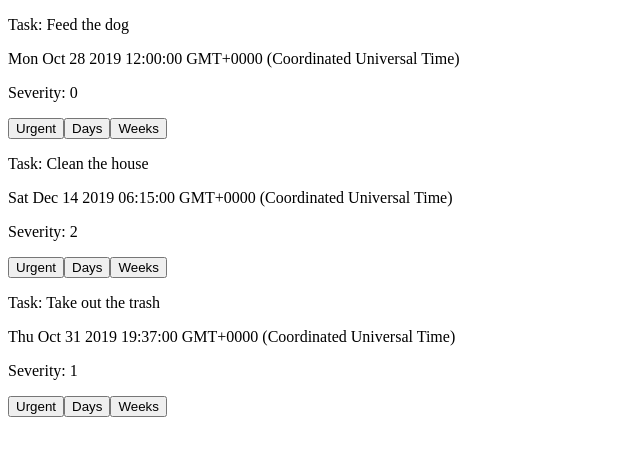
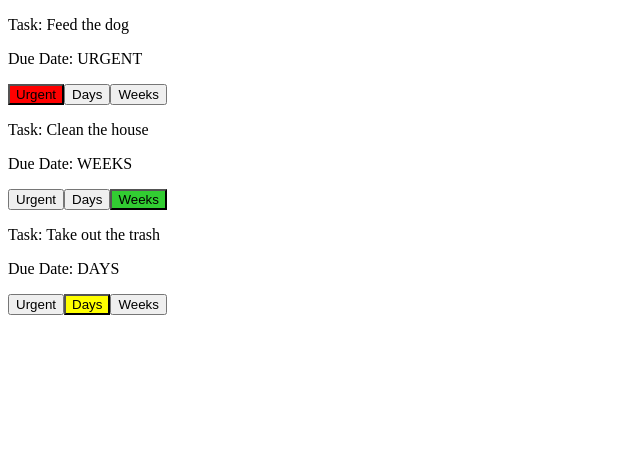
Before and after one commit to MikeLehmen/Todo_App, an Angular app: page /dashboard in a window 1280 px wide. Shown: the top 456 px of the page, without its empty margins (0-640 px from the left). Built offline with nearby package versions, Linux system fonts and the light colour scheme.

Commit message:
Implmented basic button interactions

```diff
--- a/src/app/todo-item/todo-item.component.css
+++ b/src/app/todo-item/todo-item.component.css
@@ -0,0 +1,11 @@
+.red {
+    background-color: red;
+}
+
+.yellow {
+    background-color: yellow;
+}
+
+.green {
+    background-color: limegreen;
+}
--- a/src/app/todo-item/todo-item.component.html
+++ b/src/app/todo-item/todo-item.component.html
@@ -1,14 +1,11 @@
 <div>
     <div>
         <p>Task: {{ item.task }}</p>
-        <p>{{item.dueDate.toString()}}</p>
-        <p>Severity: {{ item.severity }}</p>
+        <p>Due Date: {{ dateToString() }}</p>
     </div>
     <div>
-        <button>Urgent</button>
-        <button>Days</button>
-        <button>Weeks</button>
+        <button [ngClass]="{ red: isUrgent() }"  (click)="setUrgent()">Urgent</button>
+        <button [ngClass]="{ yellow: isDays() }"  (click)="setDays()">Days</button>
+        <button [ngClass]="{ green: isWeeks() }"  (click)="setWeeks()">Weeks</button>
     </div>
 </div>
-
-<!-- <p>Due Date:  {{ item.dueDate.getHours() }}:{{ item.dueDate.getMinutes() }} {{ item.dueDate.getMonth() }} {{ item.dueDate.getDay() }}</p> -->
--- a/src/app/todo-item/todo-item.component.ts
+++ b/src/app/todo-item/todo-item.component.ts
@@ -1,6 +1,7 @@
 import { Component, OnInit } from '@angular/core';
 import { TodoItem, SEVERITY } from './todo-item.model';
 import { Input } from '@angular/core';
+import { TodoListService } from '../todo-service/todo-service.service';
 
 @Component({
   selector: 'app-todo-item',
@@ -10,11 +11,44 @@ import { Input } from '@angular/core';
 export class TodoItemComponent implements OnInit {
   @Input() item: TodoItem;
 
-  constructor() {
+  // I don't like this dependency, fix it once everything works
+  constructor(private listService: TodoListService) {
 
    }
 
   ngOnInit() {
   }
 
+  private dateToString(): string {
+    return this.listService.getDateString(this.item);
+  }
+
+  // for button colors
+  private isUrgent(): boolean {
+    if (this.item.dueDate - SEVERITY.URGENT == 0) return true;
+    else return false;
+  }
+
+  private isDays(): boolean {
+    if (this.item.dueDate - SEVERITY.DAYS == 0) return true;
+    else return false;
+  }
+
+  private isWeeks(): boolean {
+    if (this.item.dueDate - SEVERITY.WEEKS == 0) return true;
+    else return false;
+  }
+
+  private setUrgent(): void {
+    this.item.dueDate = SEVERITY.URGENT;
+  }
+
+  private setDays(): void {
+    this.item.dueDate = SEVERITY.DAYS;
+  }
+
+  private setWeeks(): void {
+    this.item.dueDate = SEVERITY.WEEKS;
+  }
+
 }
--- a/src/app/todo-item/todo-item.model.ts
+++ b/src/app/todo-item/todo-item.model.ts
@@ -6,12 +6,10 @@ export enum SEVERITY {
 
 export class TodoItem {
     task: string;
-    dueDate: Date;
-    severity: SEVERITY;
+    dueDate: SEVERITY;
 
     constructor(obj: any) {
         this.task       = obj && obj.task       ||  'task unknown';
-        this.dueDate    = obj && obj.dueDate    ||  new Date();
-        this.severity   = obj && obj.severity   ||  SEVERITY.URGENT;
+        this.dueDate    = obj && obj.dueDate    ||  SEVERITY.URGENT;
     }
 }
--- a/src/app/todo-service/todo-service.service.ts
+++ b/src/app/todo-service/todo-service.service.ts
@@ -5,26 +5,31 @@ import { TodoItem, SEVERITY } from '../todo-item/todo-item.model';
 @Injectable()
 export class TodoListService {
     private list: TodoList;
+    private dateStrings : string[];
 
     constructor() {
         // pre-populate with some stub items
         this.list = new TodoList();
 
-        var itemObj = { task: 'Feed the dog', dueDate: new Date('2019-10-28T12:00:00'), severity: SEVERITY.URGENT };
+        var itemObj = { task: 'Feed the dog', dueDate: SEVERITY.URGENT };
         this.list.pushItem(new TodoItem(itemObj));
 
         itemObj.task = 'Clean the house'
-        itemObj.dueDate = new Date('2019-12-14T06:15:00');
-        itemObj.severity = SEVERITY.WEEKS;
+        itemObj.dueDate = SEVERITY.WEEKS;
         this.list.pushItem(new TodoItem(itemObj));
 
         itemObj.task = 'Take out the trash'
-        itemObj.dueDate = new Date('2019-10-31T19:37:00');
-        itemObj.severity = SEVERITY.DAYS;
+        itemObj.dueDate = SEVERITY.DAYS;
         this.list.pushItem(new TodoItem(itemObj));
+
+        this.dateStrings = [ "URGENT", "DAYS", "WEEKS" ];
     }
 
     getList(): TodoList {
         return this.list;
     }
+
+    getDateString(item: TodoItem) {
+        return this.dateStrings[item.dueDate];
+    }
 }
```
